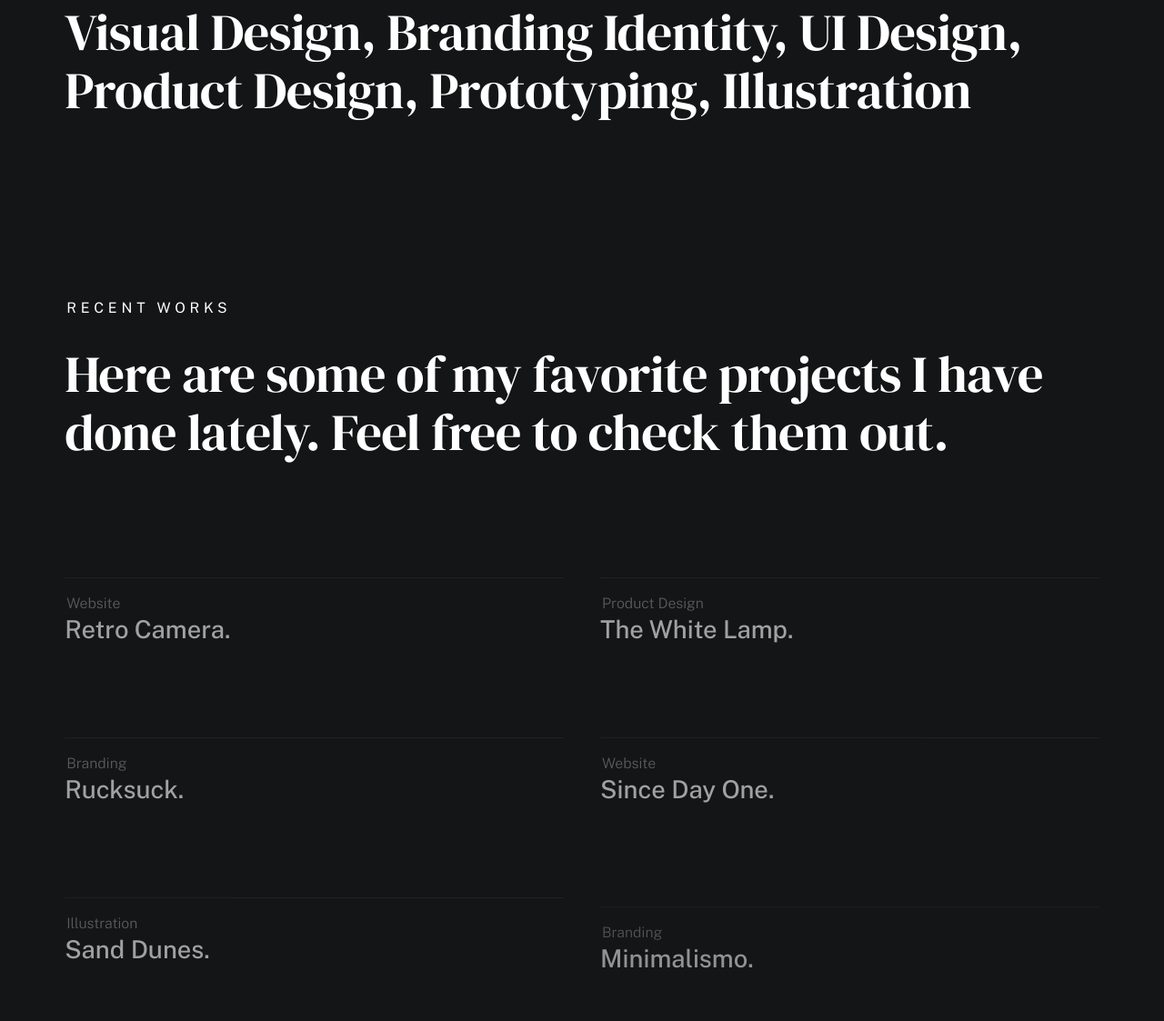
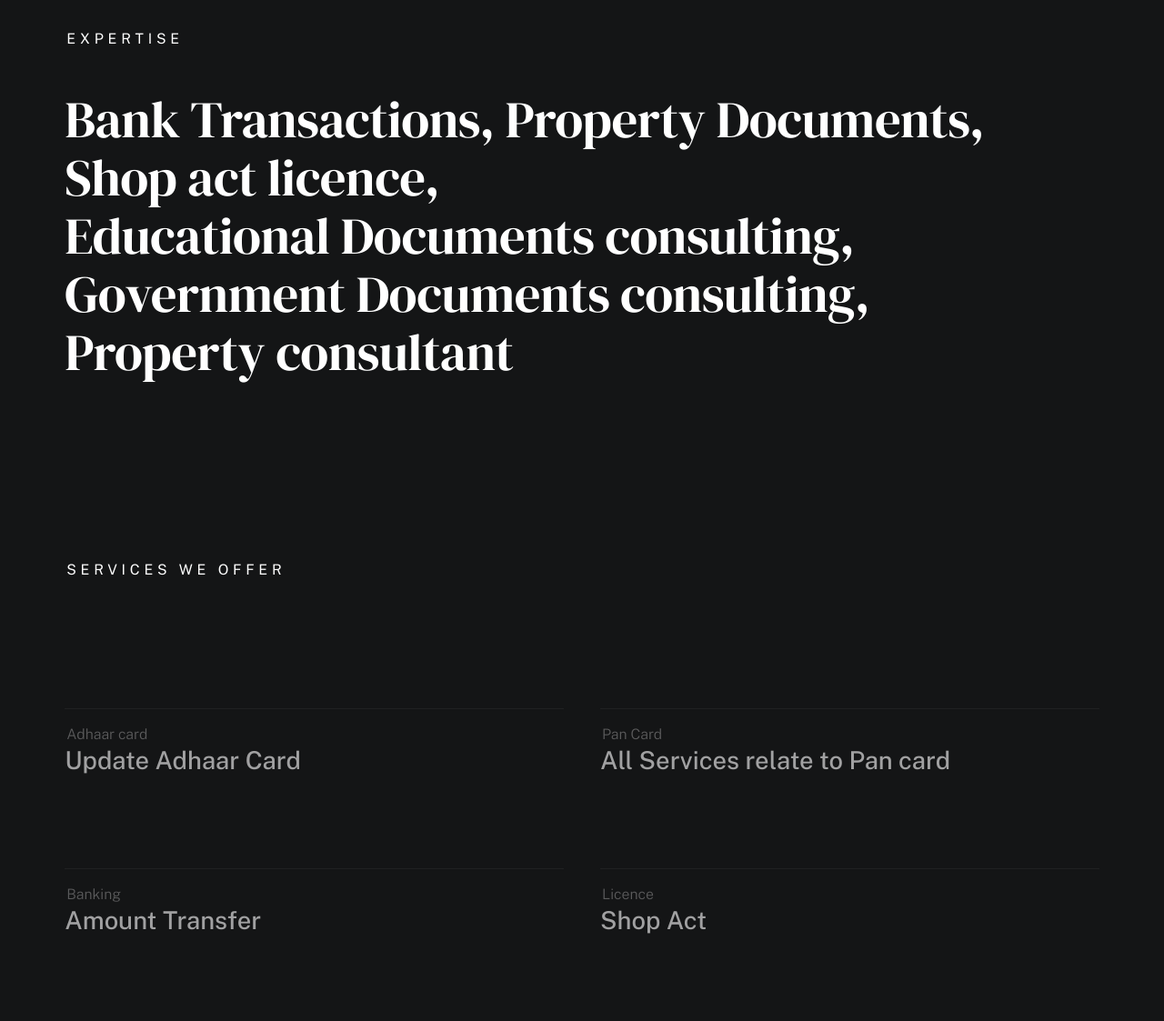
Before and after one commit to DarshanMultiservices/E-Seva, a plain HTML site: page index.html in a window 1280 px wide. Shown: the part 1677-2800 px from the top of the page at 91% size. Drawn offline with nearby package versions, Linux system fonts and the light colour scheme; a web font is replaced by a local one.

Commit message:
Changes in a code

```diff
--- a/index.html
+++ b/index.html
@@ -93,8 +93,8 @@
 
                         <h1 class="text--title">
                             Darshan multiservices is a <br>
-                            Company who is helping people  <br>
-                            with their documentation work.<br>
+                            E-Seva Kendra and property Consulting firm, whose aim is to<br>
+                            help people with multiple kind of document needs.<br>
                             Keep scrolling to know more about <br>
                             services we offer.
                         </h1>
@@ -137,8 +137,8 @@
                                We are at Darshan multiservices have an E-Seva kendra.
 							   Which is aiming to provide paperless solution to multiple
 							   kind of Government-Non Government Document with an minimum charging fees.
-							   We are expert in this matter and give our best to provide you in least
-							   minimum time possible.
+							   We are expert in this matter and give our best to provide you the required docs in least
+							   minimum time possible. We are also a consulting firm in property related matters.
                             </p>
 
 
@@ -153,12 +153,12 @@
                         <h2 class="text-pretitle" data-animate-el>Expertise</h2>
 
                         <ul class="skills-list h1" data-animate-el>
-                            <li>Visual Design</li>
-                            <li>Branding Identity</li>
-                            <li>UI Design</li>
-                            <li>Product Design</li>
-                            <li>Prototyping</li>
-                            <li>Illustration</li>
+                            <li>Bank Transactions</li>
+                            <li>Property Documents</li>
+                            <li>Shop act licence</li>
+                            <li>Educational Documents consulting</li>
+                            <li>Government Documents consulting</li>
+                            <li>Property consultant</li>
                         </ul>
 
                     </div>
@@ -176,10 +176,10 @@
                     <div class="column lg-12" data-animate-block>
 
                         <h2 class="text-pretitle" data-animate-el>
-                            Recent Works
+                            Services we Offer
                         </h2>
                         <p class="h1" data-animate-el>
-                            Here are some of my favorite projects I have done lately. Feel free to check them out.
+
                         </p>
 
                         <ul class="folio-list row block-lg-one-half block-stack-on-1000">
@@ -189,10 +189,10 @@
 
                                     <div class="folio-list__item-text">
                                         <div class="folio-list__item-cat">
-                                            Website
+                                            Adhaar card
                                         </div>
                                         <div class="folio-list__item-title">
-                                            Retro Camera.
+                                            Update Adhaar Card
                                         </div>
                                     </div>
 
@@ -204,10 +204,10 @@
 
                                     <div class="folio-list__item-text">
                                         <div class="folio-list__item-cat">
-                                            Product Design
+                                            Pan Card
                                         </div>
                                         <div class="folio-list__item-title">
-                                            The White Lamp.
+                                            All Services relate to Pan card
                                         </div>
                                     </div>
 
@@ -218,10 +218,10 @@
 
                                     <div class="folio-list__item-text">
                                         <div class="folio-list__item-cat">
-                                            Branding
+                                           Banking
                                         </div>
                                         <div class="folio-list__item-title">
-                                            Rucksuck.
+                                            Amount Transfer
                                         </div>
                                     </div>
 
@@ -232,10 +232,10 @@
 
                                     <div class="folio-list__item-text">
                                         <div class="folio-list__item-cat">
-                                            Website
+                                            Licence
                                         </div>
                                         <div class="folio-list__item-title">
-                                            Since Day One.
+                                            Shop Act
                                         </div>
                                     </div>
 
@@ -246,10 +246,11 @@
 
                                     <div class="folio-list__item-text">
                                         <div class="folio-list__item-cat">
-                                            Illustration
+                                            Certificates
                                         </div>
                                         <div class="folio-list__item-title">
-                                            Sand Dunes.
+                                            Cast Certificate<br>
+											Birth Certificate
                                         </div>
                                     </div>
 
@@ -260,10 +261,10 @@
 
                                     <div class="folio-list__item-text">
                                         <div class="folio-list__item-cat">
-                                            Branding
+                                            Property
                                         </div>
                                         <div class="folio-list__item-title">
-                                            Minimalismo.
+                                            Consulting
                                         </div>
                                     </div>
 
@@ -289,9 +290,9 @@
                         </h2>
 
                         <p class="h1">
-                            I love to hear from you.
-                            Whether you have a question or just
-                            want to chat about design, tech & art — shoot me a message.
+                            We would like to hear from you.
+                            Whether you have any question or just
+                            want any document. Give us a call.
                         </p>
                     </div>
                 </div> <!-- end contact-top -->
```
